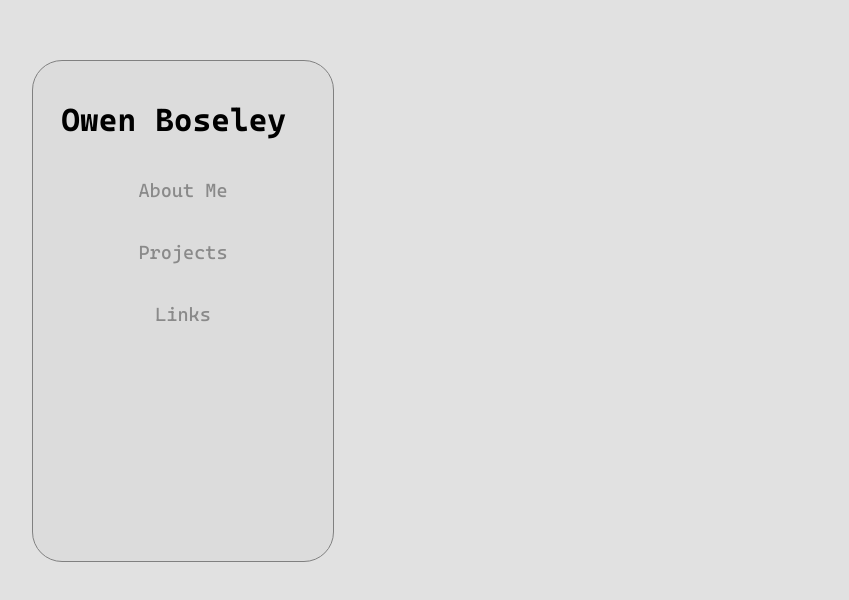
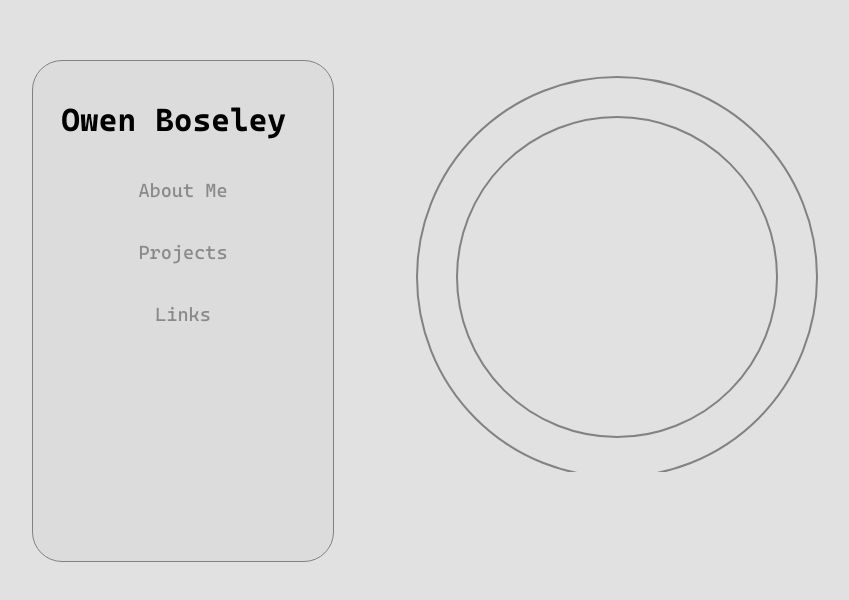
Before and after one commit to NULLtm/PortfolioWebsite, a React (Create React App) app: page /#/links in a window 1280 px wide. Shown: the part 120-720 px from the top of the page, without its empty margins (68-917 px from the left). Built offline with nearby package versions, Linux system fonts and the light colour scheme.

Commit message:
Start of Links Page
My initial idea is to use a wheel that contains all of the icons to the different links, with functionality to allow the user to rotate the wheel manually and an additional fun "random" spin option.

```diff
--- a/src/pages/Links.js
+++ b/src/pages/Links.js
@@ -2,7 +2,21 @@
 
 const Links = () => {
     return (
-        <div className="page">
+        <div className="page linksContainer">
+            <svg className="linkWheel">
+                <circle cx="250" cy="205" r="200" className="linkWheel-wheel"/>
+                <circle cx="250" cy="205" r="160" className="linkWheel-wheel"/>
+            </svg>
+            <a>
+                <svg xmlns="http://www.w3.org/2000/svg" viewBox="0 0 24 24" data-supported-dps="24x24"
+                     fill="currentColor" className="mercado-match" width="24" height="24" focusable="false">
+                    <path d="M20.5 2h-17A1.5 1.5 0 002 3.5v17A1.5 1.5 0 003.5 22h17a1.5 1.5 0 001.5-1.5v-17A1.5 1.5 0 0020.5 2zM8 19H5v-9h3zM6.5 8.25A1.75 1.75 0 118.3 6.5a1.78 1.78 0 01-1.8 1.75zM19 19h-3v-4.74c0-1.42-.6-1.93-1.38-1.93A1.74 1.74 0 0013 14.19a.66.66 0 000 .14V19h-3v-9h2.9v1.3a3.11 3.11 0 012.7-1.4c1.55 0 3.36.86 3.36 3.66z"/></svg>
+            </a>
+            <a>
+                <svg height="32" aria-hidden="true" viewBox="0 0 16 16" version="1.1" width="32"
+                     data-view-component="true" className="octicon octicon-mark-github v-align-middle">
+                    <path fill-rule="evenodd" d="M8 0C3.58 0 0 3.58 0 8c0 3.54 2.29 6.53 5.47 7.59.4.07.55-.17.55-.38 0-.19-.01-.82-.01-1.49-2.01.37-2.53-.49-2.69-.94-.09-.23-.48-.94-.82-1.13-.28-.15-.68-.52-.01-.53.63-.01 1.08.58 1.23.82.72 1.21 1.87.87 2.33.66.07-.52.28-.87.51-1.07-1.78-.2-3.64-.89-3.64-3.95 0-.87.31-1.59.82-2.15-.08-.2-.36-1.02.08-2.12 0 0 .67-.21 2.2.82.64-.18 1.32-.27 2-.27.68 0 1.36.09 2 .27 1.53-1.04 2.2-.82 2.2-.82.44 1.1.16 1.92.08 2.12.51.56.82 1.27.82 2.15 0 3.07-1.87 3.75-3.65 3.95.29.25.54.73.54 1.48 0 1.07-.01 1.93-.01 2.2 0 .21.15.46.55.38A8.013 8.013 0 0016 8c0-4.42-3.58-8-8-8z"/></svg>
+            </a>
         </div>
     );
 }
--- a/src/styles/Links.css
+++ b/src/styles/Links.css
@@ -0,0 +1,14 @@
+.linksContainer {
+
+}
+
+.linkWheel {
+    width: 100%;
+    height: 100%;
+}
+
+.linkWheel-wheel {
+    stroke: #828282;
+    stroke-width: 2px;
+    fill: none;
+}
--- a/src/styles/Project.css
+++ b/src/styles/Project.css
@@ -1,9 +1,9 @@
 
 .projectContainer {
 
-    width: 80%;
+    width: 65%;
 
-    margin-left: 10%;
+    margin-left: 5%;
     margin-top: 10px;
 
     border: 1px solid #bdbdbd;
```
Also changed, not shown: 1 other file (tests, documents, lock files or other folders).
